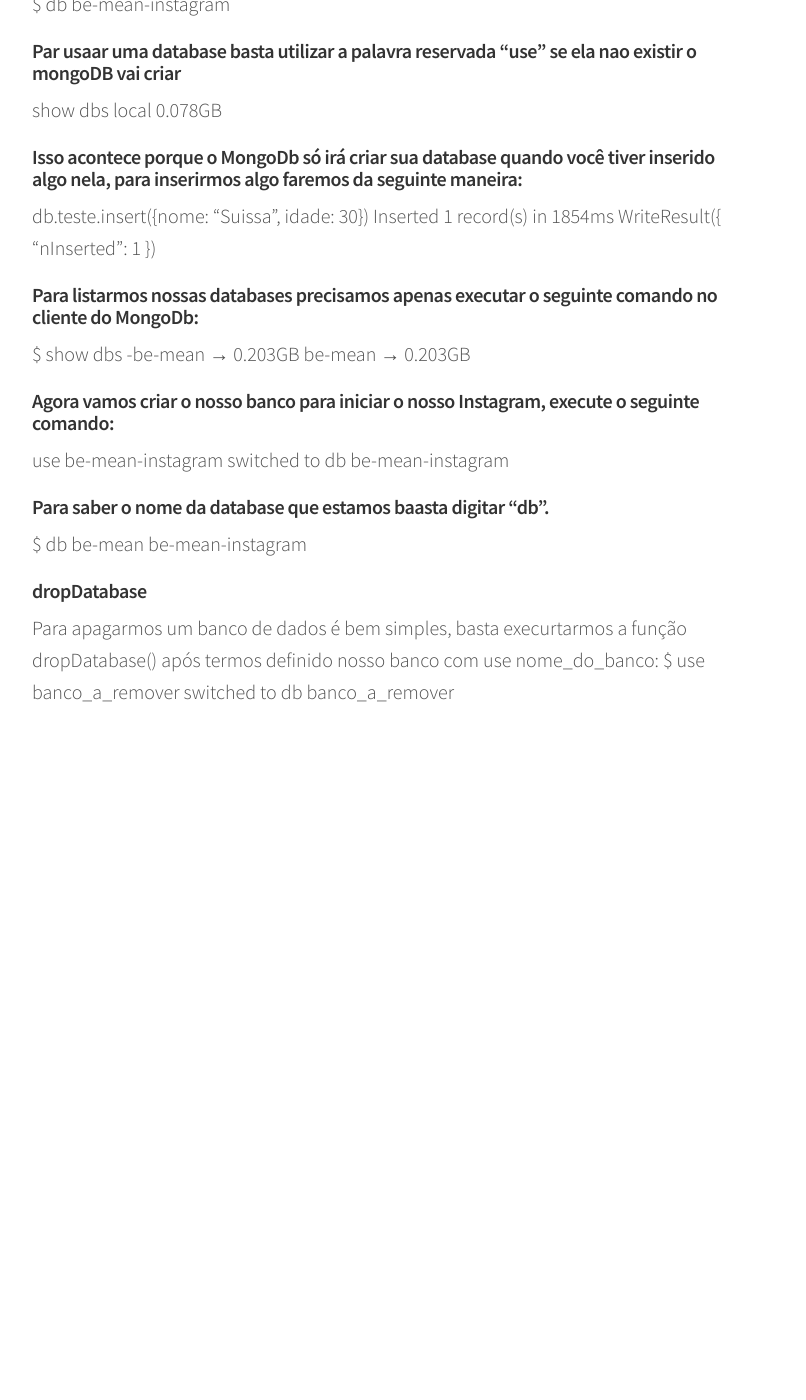
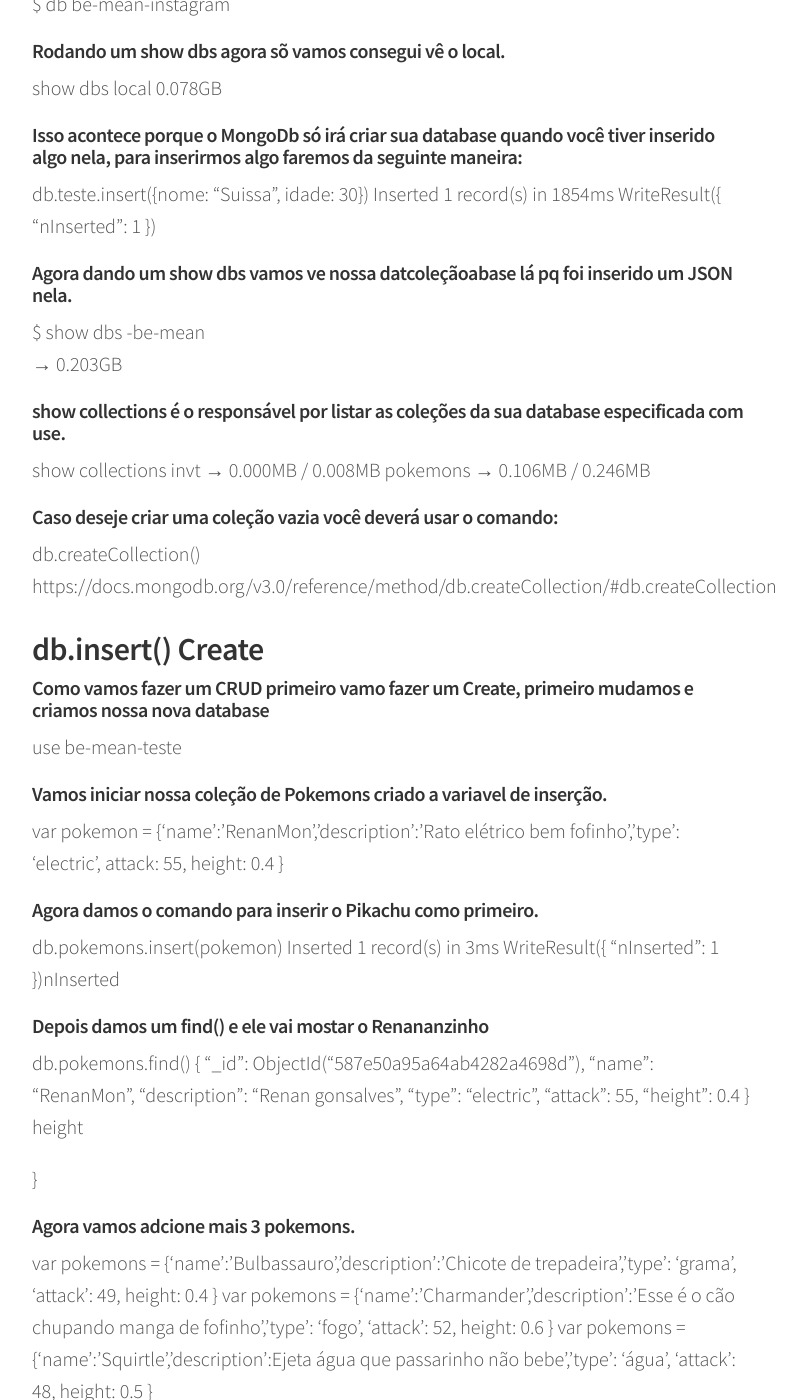
Before and after one commit to indrajithbandara/debug-blog, a Jekyll site: the page built from _posts/2017-01-03-mongo.md, in a window 1280 px wide and 1400 px high, scrolled down 2592 px. Shown: the whole window, without its empty margins (248-1054 px from the left). Built offline with Jekyll 4.4.1, drawn with Linux system fonts in a browser that asks for light colours; comment, search, counter and statistics services are not loaded; before the commit the page ends 3420 px from its top, so only the background shows below that; some of the changed text lies outside the part shown.

Commit message:
sobe update mongo

```diff
--- a/_posts/2017-01-03-mongo.md
+++ b/_posts/2017-01-03-mongo.md
@@ -88,7 +88,7 @@
 $ db
 be-mean-instagram
 
-###### Par usaar uma database basta utilizar a palavra reservada "use" se ela nao existir o mongoDB vai criar
+###### Rodando um show dbs agora sõ vamos consegui vê o local.
 show dbs
 local  0.078GB
 
@@ -99,21 +99,75 @@
 "nInserted": 1
 })
 
-###### Para listarmos nossas databases precisamos apenas executar o seguinte comando no cliente do MongoDb:
+###### Agora dando um show dbs vamos ve nossa datcoleçãoabase lá pq foi inserido um JSON nela.
 $ show dbs
--be-mean          → 0.203GB
-be-mean           → 0.203GB
+-be-mean
+→ 0.203GB
 
-###### Agora vamos criar o nosso banco para iniciar o nosso Instagram, execute o seguinte comando:
-use be-mean-instagram
-switched to db be-mean-instagram
+#### show collections  é o responsável por listar as coleções da sua database especificada com use.
+show collections
+invt           →  0.000MB /  0.008MB
+pokemons       →  0.106MB /  0.246MB
 
-###### Para saber o nome da database que estamos baasta digitar "db".
-$ db
-be-mean
-be-mean-instagram
+###### Caso deseje criar uma coleção vazia você deverá usar o comando:
+db.createCollection()
+https://docs.mongodb.org/v3.0/reference/method/db.createCollection/#db.createCollection
 
-##### dropDatabase
-Para apagarmos um banco de dados é bem simples, basta execurtarmos a função dropDatabase() após termos definido nosso banco com use nome_do_banco:
-$ use banco_a_remover
-switched to db banco_a_remover
+## db.insert() Create
+
+##### Como vamos fazer um CRUD primeiro vamo fazer um Create, primeiro mudamos e criamos nossa nova database
+use be-mean-teste
+
+##### Vamos iniciar nossa coleção de Pokemons criado a variavel de inserção.
+var pokemon = {'name':'RenanMon','description':'Rato elétrico bem fofinho','type': 'electric', attack: 55, height: 0.4 }
+
+###### Agora damos o comando para inserir o Pikachu como primeiro.
+db.pokemons.insert(pokemon)
+Inserted 1 record(s) in 3ms
+WriteResult({
+  "nInserted": 1
+})nInserted
+
+##### Depois damos um find() e ele vai mostar o Renananzinho
+db.pokemons.find()
+{
+  "_id": ObjectId("587e50a95a64ab4282a4698d"),
+  "name": "RenanMon",
+  "description": "Renan gonsalves",
+  "type": "electric",
+  "attack": 55,
+  "height": 0.4
+}
+height
+
+}
+
+###### Agora vamos adcione mais 3 pokemons.
+var pokemons =  {'name':'Bulbassauro','description':'Chicote de trepadeira','type': 'grama', 'attack': 49, height: 0.4 }
+var pokemons =  {'name':'Charmander','description':'Esse é o cão chupando manga de fofinho','type': 'fogo', 'attack': 52, height: 0.6 }
+var pokemons =  {'name':'Squirtle','description':Ejeta água que passarinho não bebe','type': 'água', 'attack': 48, height: 0.5 }
+
+##### Agora basta inserir todos eles
+db.pokemons.insert(pokemon)
+
+##### Depois de inserido todos os pokemons agora basta listá-los:
+db.pokemons.find()
+{
+  "_id": ObjectId("587e50a95a64ab4282a4698d"),
+  "name": "RenanMon",
+}
+{
+  "_id": ObjectId("587e70385a64ab4282a4698e"),
+  "name": "Bulbassauro",
+}
+{
+  "_id": ObjectId("587e70965a64ab4282a4698f"),
+  "name": "Charmander",
+}
+{
+  "_id": ObjectId("587e70f25a64ab4282a46990"),
+  "name": "Charmander",
+}
+
+###### save() Insere e Salva
+var pokemon = {'name':'Caterpie','description':'Larva lutadora','type': 'inseto', attack: 30, height: 0.3 }
```
